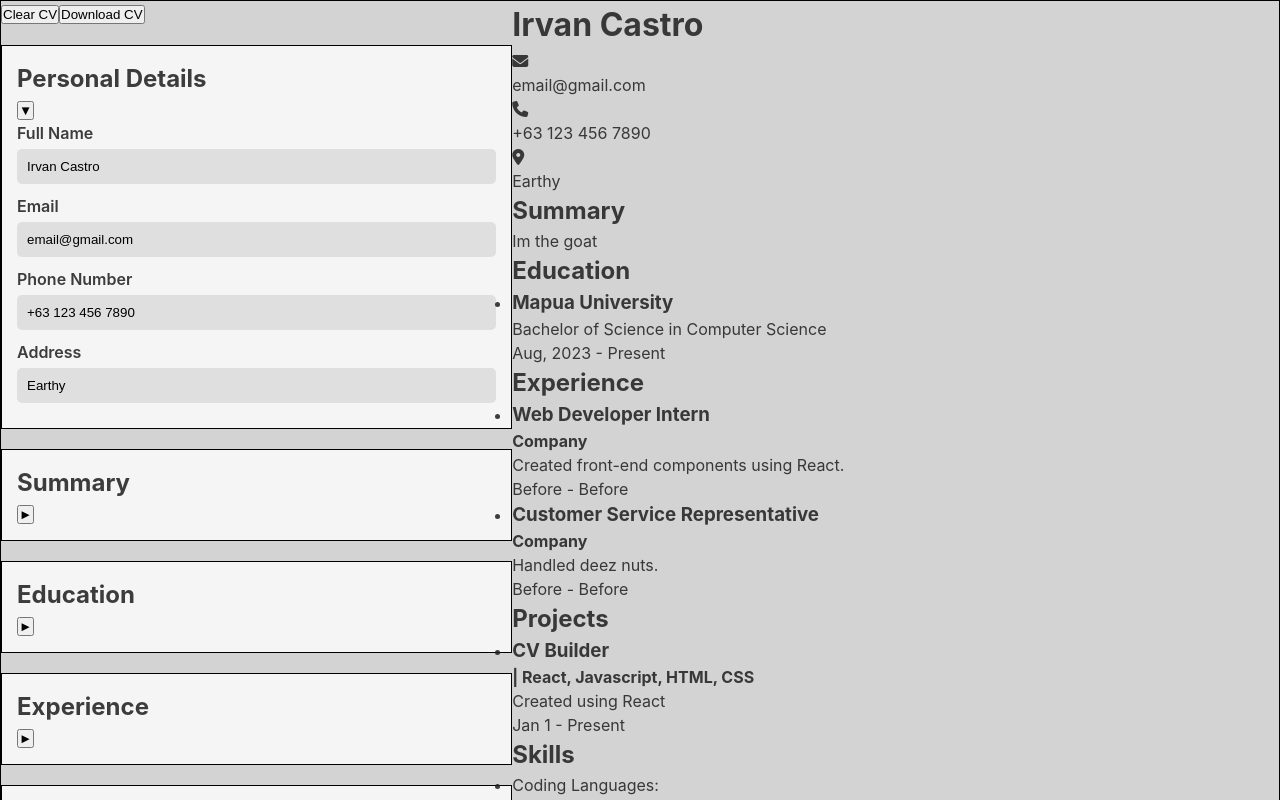
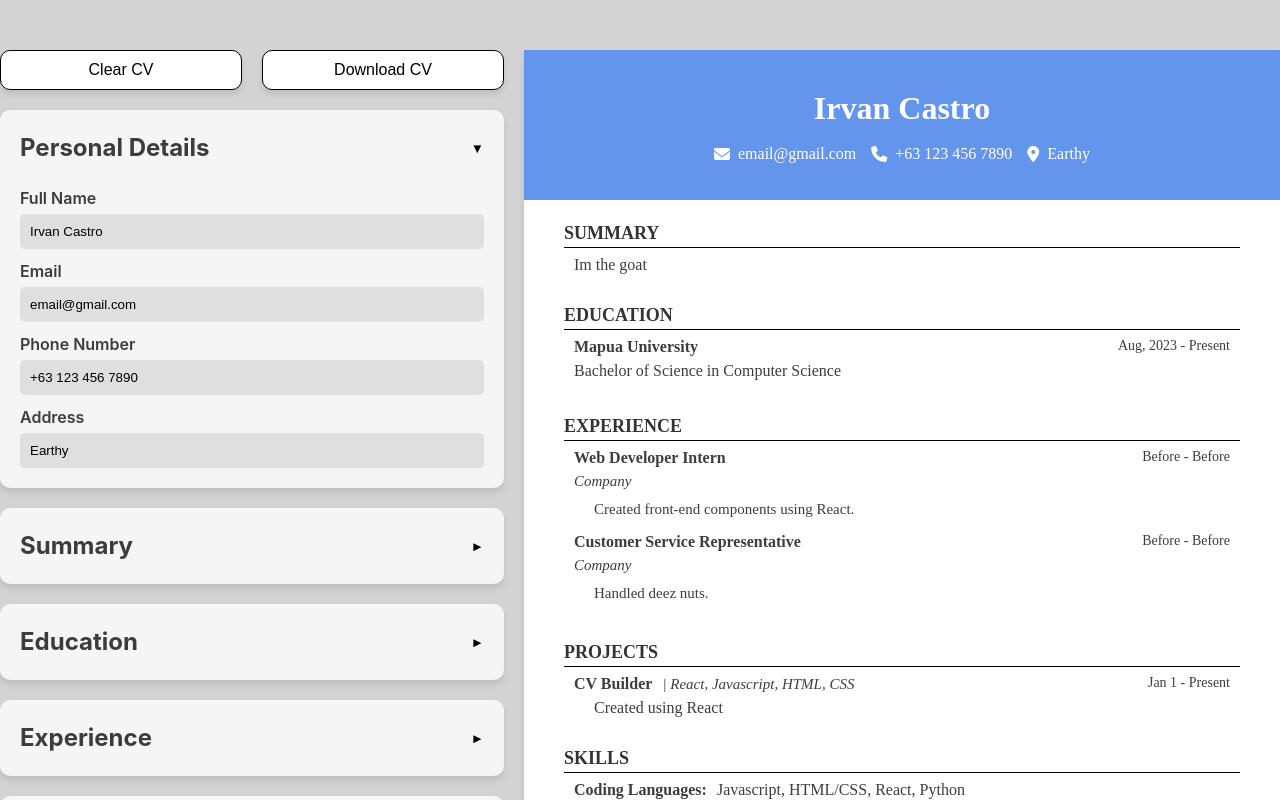
Before and after one commit to SenSlay/cv-builder, a React (Vite) app: page / in a window 1280 px wide. Shown: the top 800 px of the page. Built offline with nearby package versions, Linux system fonts and the light colour scheme.

Commit message:
finalize styling
- Added mobile responsiveness

```diff
--- a/src/App.css
+++ b/src/App.css
@@ -1,19 +1,16 @@
 * {
   margin: 0;
   padding: 0;
+  box-sizing: border-box;
 }
 
 #root {
+  padding: 50px 0;
   width: 100%;
   max-width: 1280px;
+  gap: 20px;
 
   display: flex;
-  justify-content: center;
-  border: 1px solid black;
-}
-
-.cv-container {
-  width: 60%;
 }
 
 .edit-container {
@@ -24,27 +21,76 @@
   width: 40%;
 }
 
+.control-buttons {
+  display: flex;
+  gap: 20px;
+}
+
+.control-buttons button {
+  width: 100%;
+  font-size: 16px;
+  padding: 10px;
+  border-radius: 10px;
+  cursor: pointer;
+  background-color: white;
+  border: 1px solid black;
+  box-shadow: 0 4px 6px rgba(0, 0, 0, 0.1);
+}
+
+.control-buttons button:hover {
+  background-color: rgb(234, 234, 234);
+}
+
 .edit-section {
   display: flex;
   flex-direction: column;
-  padding: 15px;
   background-color: rgb(245, 245, 245);
-
-  border: 1px solid black;
+  box-shadow: 0 4px 6px rgba(0, 0, 0, 0.1);
+  border-radius: 10px;
 }
 
-.edit-section > h2 {
-  margin-bottom: 10px;
+.section-form {
+  margin: 0px 20px 20px;
+}
+
+.section-header {
+  display: flex;
+  cursor: pointer;
+  justify-content: space-between;
+  padding: 20px 20px 20px;
+}
+
+.summary-info > p {
+  padding: 5px 10px;
 }
 
 .personal-details {
   border: 1px solid black;
 }
 
+.add-button {
+  color: hsl(0, 0%, 20%);
+  padding: 10px 5px;
+  align-self: center;
+  width: 150px;
+  border: 1px solid black;
+  border-radius: 5px;
+  font-size: 14px;
+  font-weight: 600;
+  cursor: pointer;
+  margin: 0px 0 20px 0;
+}
+
+.input-container {
+  display: flex;
+  flex-direction: column;
+  gap: 10px;
+  margin: 0px 20px 20px;
+}
+
 .input-group {
   display: flex;
   flex-direction: column;
-  margin-bottom: 10px;
 }
 
 .input-group label {
@@ -60,3 +106,238 @@
   border: none;
   outline: none;
 }
+
+/* CV Container Styles */
+.cv-container {
+  min-width: 420px;
+  width: 60%;
+  height: 990px;
+  background-color: white;
+  font-family: 'Times New Roman', Times, serif;
+  box-shadow: 0 4px 6px rgba(0, 0, 0, 0.1);
+
+  display: flex;
+  flex-direction: column;
+  align-items: center;
+}
+
+.cv-header {
+  background-color: cornflowerblue;
+  width: 100%;
+  height: 150px;
+  color: white;
+  padding: 20px 40px;
+
+  display: flex;
+  flex-direction: column;
+  justify-content: center;
+  align-items: center;
+  text-align: center;
+}
+
+.cv-header > h1 {
+  margin-bottom: 10px;
+}
+
+.contact-info {
+  display: flex;
+  gap: 15px;
+}
+
+.contact-info > div {
+  display: flex;
+  gap: 8px;
+  text-align: center;
+  justify-content: center;
+  align-items: center;
+}
+
+.cv-section {
+  display: flex;
+  flex-direction: column;
+  width: 100%;
+  padding: 0px 40px;
+  margin-top: 20px;
+}
+
+ul {
+  list-style: none;
+}
+
+.cv-section > h2 {
+  font-size: 18px;
+  text-transform: uppercase;
+  color: hsl(0, 0%, 20%);
+  border-bottom: 1px solid black;
+}
+
+.cv-section ul {
+  padding: 5px 10px;
+}
+
+.cv-section ul li h3 {
+  font-size: 16px;
+}
+
+.cv-section ul li h4 {
+  font-size: 15px;
+  font-weight: 500;
+  font-style: italic;
+  margin-bottom: 5px;
+}
+
+.cv-section .date-container {
+  font-size: 14px;
+}
+
+.education-info > ul li {
+  display: flex;
+  margin-bottom: 5px;
+}
+
+.education-info > ul li > div {
+  flex: 1;
+}
+
+.edit-section > form {
+  display: flex;
+  flex-direction: column;
+  gap: 15px;
+}
+
+.education-input .start-end-container, .form-button-container, .start-end-container {
+  display: flex;
+  gap: 20px;
+}
+
+.start-end-container > div  {
+  flex: 1;
+}
+
+.form-cancel, .form-save {
+  padding: 10px 10px;
+  border: 1px solid black;
+  border-radius: 5px;
+  width: 150px;
+  font-weight: 600;
+  font-size: 14px;
+  cursor: pointer;
+}
+
+.form-save {
+  background-color: rgb(60, 146, 244);
+  color: white;
+}
+
+/* education, experience, projects container */
+.items-container  {
+  display: flex;
+  flex-direction: column;
+  gap: 10px;
+  margin: 0px 20px 20px;
+}
+
+.items-container li {
+  display: flex;
+  justify-content: space-between;
+  padding-bottom: 10px;
+  border-bottom: 1px solid black;
+}
+
+.items-container li > p {
+  font-weight: 600;
+}
+
+.items-container li > div {
+  display: flex;
+  gap: 20px;
+}
+
+.item-buttons > button {
+  font-size: 18px;
+  border: none;
+  cursor: pointer;
+}
+
+/* CV Experience info section */
+.experience-info ul > li {
+  display: flex;
+  justify-content: space-between;
+}
+
+.experience-info > ul li {
+  display: flex;
+  margin-bottom: 10px;
+}
+
+.experience-info > ul li p {
+  font-size: 15px;
+  margin-left: 20px;
+}
+
+.projects-info > ul li {
+  display: flex;
+  justify-content: space-between;
+}
+
+.projects-info > ul li p {
+  margin-left: 20px;
+}
+
+.projects-info > ul li > div:first-child {
+  display: flex;
+  flex-direction: column;
+}
+
+.projects-info > ul li > div:first-child > div {
+  display: flex;
+  gap: 10px;
+  align-items: center;
+}
+
+.projects-info > ul li > div:first-child > div h4 {
+  font-style: italic;
+  font-weight: 500;
+  margin: 0;
+}
+
+.skills-info > ul li > div {
+  display: flex;
+}
+
+.skills-info > ul li .category-data {
+  margin-right: 10px;
+  font-weight: 600;
+}
+
+@media print {
+  body {
+    margin: 0;
+    padding: 0;
+  }
+
+  .cv-container {
+    width: 100%;
+  }
+
+  /* Remove unwanted elements, like buttons */
+  .edit-container {
+    display: none;
+  }
+}
+
+.toggle-button {
+  border: none;
+  background-color: transparent;
+}
+
+@media screen and (max-width: 767px) {
+  #root {
+    flex-direction: column-reverse;
+    align-items: center;
+  }
+
+  #root > div {
+    width: 80%;
+  }
+}
```
